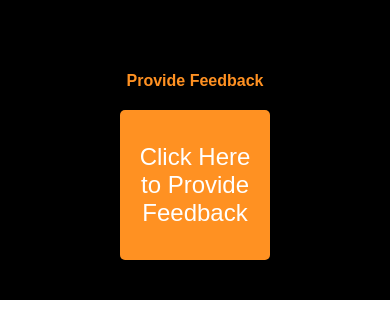
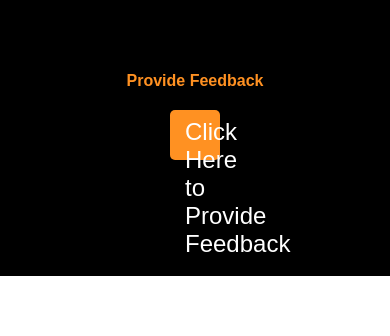
Before and after one commit to shreyaspuducheri23/LA2023, a plain HTML site: page index.html in a window 390 px wide. Shown: the part 746-1082 px from the top of the page. Drawn offline with Linux system fonts and the light colour scheme.

Commit message:
qr-code size adj.html

```diff
--- a/index.html
+++ b/index.html
@@ -75,8 +75,8 @@
             .feedback-button {
                 font-size: 24px;
                 padding: 8px 15px;
-                width: 150px; /* Adjusted width for a smaller QR code */
-                height: 150px; /* Adjusted height for a smaller QR code */
+                width: 50px; /* Adjusted width for a smaller QR code */
+                height: 50px; /* Adjusted height for a smaller QR code */
 
             }
         }
```
